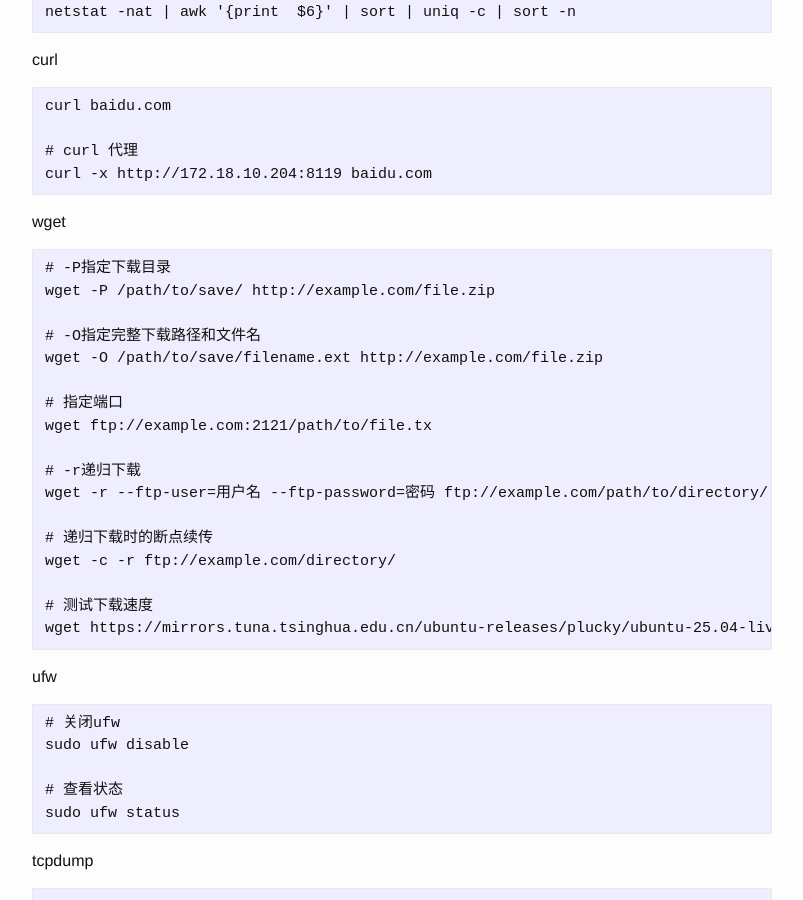
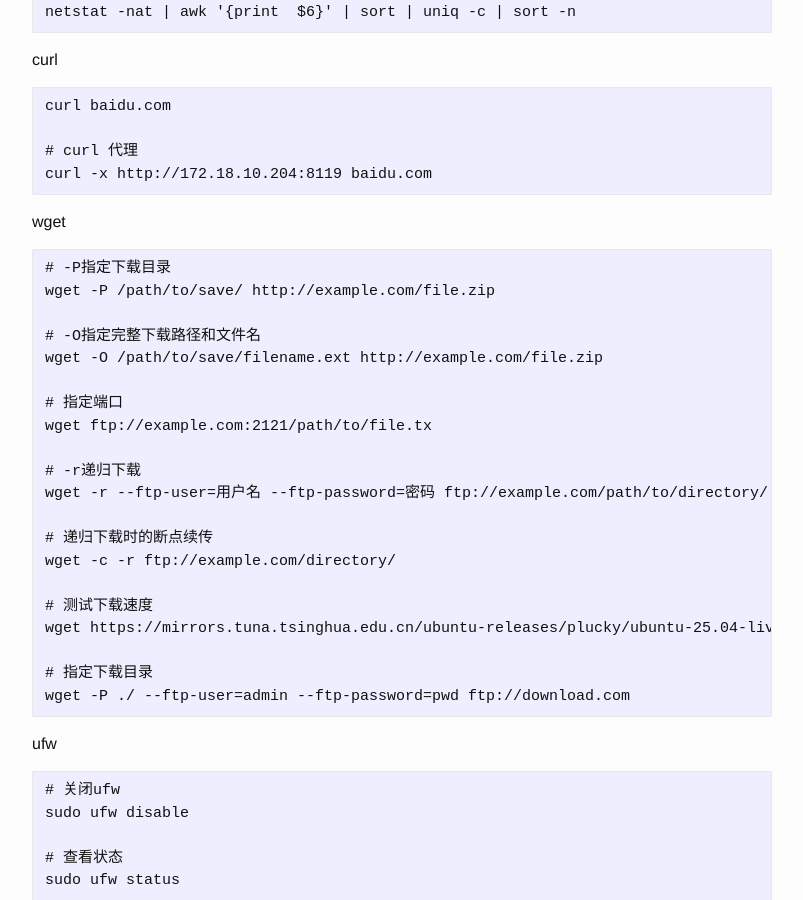
Before and after one commit to josephstalin117/josephstalin117.github.io, a Jekyll site: the page built from _posts/2016-04-04-linux.markdown, in a window 1280 px wide and 900 px high, scrolled down 14885 px. Shown: the whole window, without its empty margins (238-1041 px from the left). Built offline with Jekyll 4.4.1, drawn with Linux system fonts in a browser that asks for light colours.

Commit message:
feat:更新wget命令

````diff
--- a/_posts/2016-04-04-linux.markdown
+++ b/_posts/2016-04-04-linux.markdown
@@ -721,6 +721,9 @@ wget -c -r ftp://example.com/directory/
 
 # 测试下载速度
 wget https://mirrors.tuna.tsinghua.edu.cn/ubuntu-releases/plucky/ubuntu-25.04-live-server-amd64.iso
+
+# 指定下载目录
+wget -P ./ --ftp-user=admin --ftp-password=pwd ftp://download.com
 ```
 
 ufw
````
